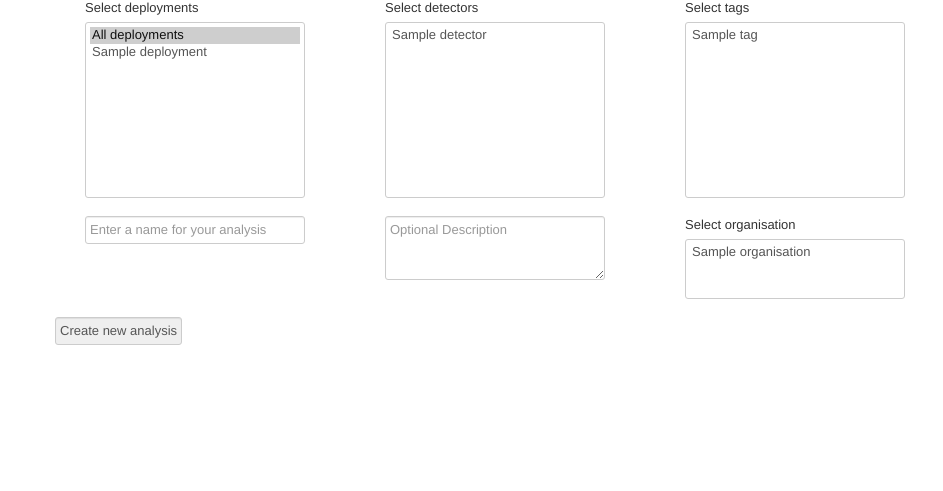
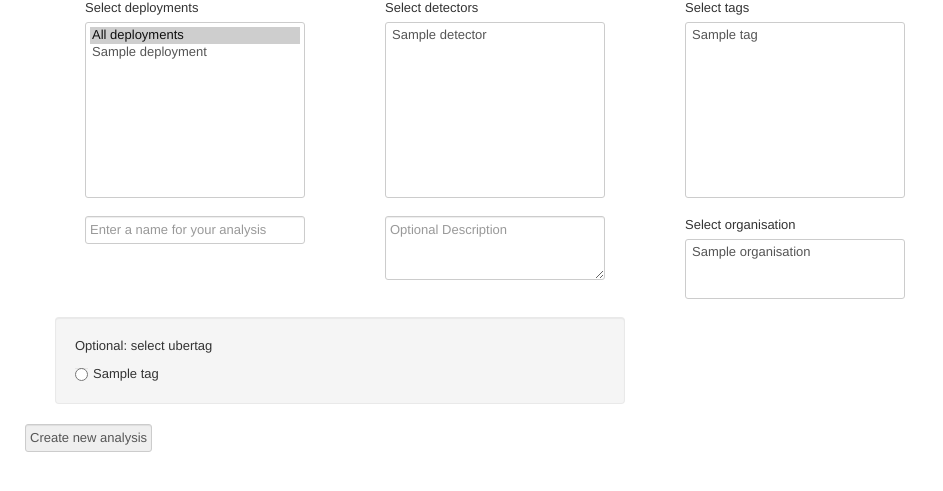
Before and after one commit to dragonfly-science/songscape, a Django app: template www/templates/recordings/analysis_create.html in a window 1280 px wide. Shown: the part 61-552 px from the top of the page, without its empty margins (0-943 px from the left). Run offline with Django 3.2, Linux system fonts and the light colour scheme; the template is opened without the code that fills it: most values are stand-ins (such as "Sample title", 1, 10 or a date in 2020); some libraries are stand-ins or nearby versions.

Commit message:
ubertag works

```diff
--- a/www/recordings/views.py
+++ b/www/recordings/views.py
@@ -158,6 +158,9 @@ def analysis_create(request):
         analysis.deployments.add(*deployment_ids)
         analysis.tags.add(*POST.getlist('tags'))
         analysis.detectors.add(*POST.getlist('detectors'))
+        if 'ubertag' in POST:
+            analysis.ubertag = Tag.objects.get(id__exact=POST['ubertag'])
+            analysis.save()
         return HttpResponseRedirect('/analysis')
     return render(request,
                   'recordings/analysis_create.html',
--- a/www/templates/recordings/analysis_create.html
+++ b/www/templates/recordings/analysis_create.html
@@ -35,7 +35,7 @@
 				<select multiple="multiple" size="10" name="tags" id="tags" required>
 					{% for tag in tags %}
 					<option value="{{ tag.id }}">
-						{{ tag.name }}
+						{{ tag }}
 					</option>
 					{% endfor %}
 		 		</select>
@@ -49,7 +49,7 @@
 		<div class="span3">
 			<textarea rows="3" placeholder="Optional Description"></textarea>
 		</div>
-		<div class="span3">
+			<div class="span3">
 			<div class="control-group">
 				<label class="control-label" for="tags">Select organisation</label>
 				<select size="3" name="organisation" id="organisation" required>
@@ -60,6 +60,18 @@
 					{% endfor %}
 		 		</select>
 			</div>
+	</div>
+	<div class="row">
+		<div class="span6">
+		<div class="well">
+		<label>Optional: select ubertag</label>
+		{% for tag in tags %}
+		<label class="radio inline">
+  		<input type="radio" name="ubertag" value="{{ tag.id }}">
+  			{{ tag.name }}
+		</label>
+		{% endfor %}
+		</div>
 		</div>
 	</div>
 	<div class="row">
```
